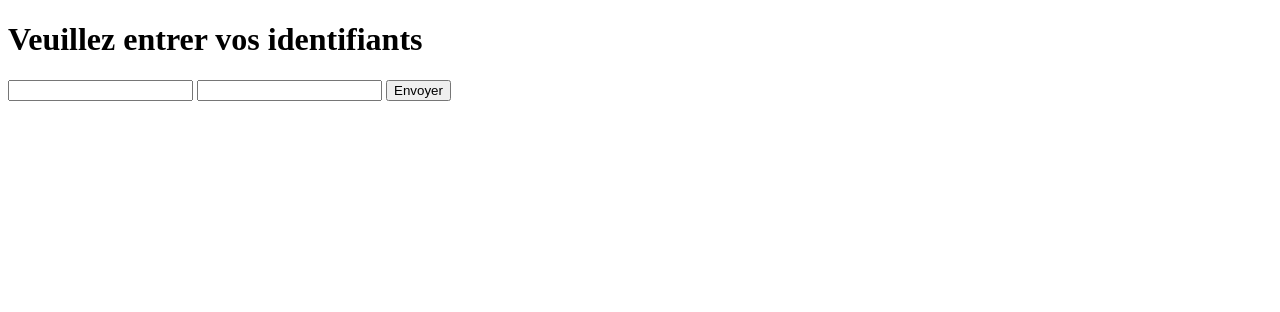
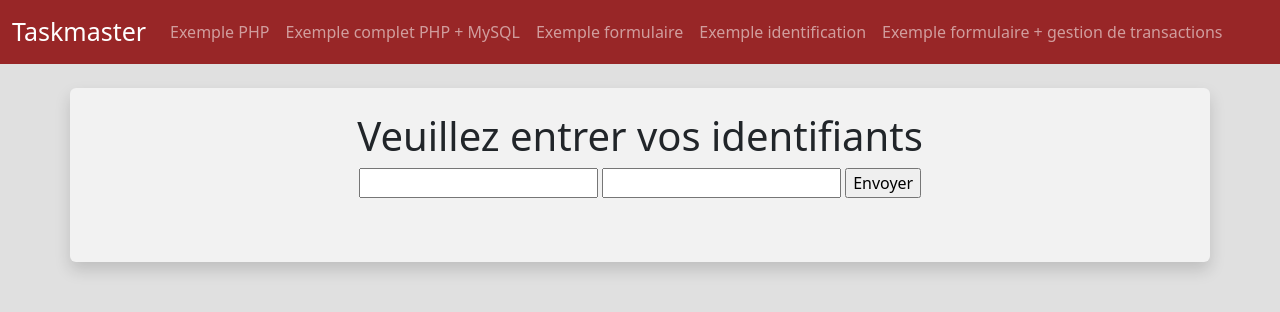
Before and after one commit to MehdiBoustani/INFO0009-2-Project, a PHP site: page /login.php in a window 1280 px wide. Shown: the top 312 px of the page. Run offline with PHP 8.4, Linux system fonts and the light colour scheme.

Commit message:
c'est bo

```diff
--- /dev/null
+++ b/www/header.html
@@ -0,0 +1,10 @@
+<!DOCTYPE html>
+<html lang="fr">
+<head>
+    <meta charset="UTF-8">
+    <meta name="viewport" content="width=device-width, initial-scale=1.0">
+    <title>TASKMASTER</title>
+    <link href="https://cdn.jsdelivr.net/npm/bootstrap@5.3.0-alpha1/dist/css/bootstrap.min.css" rel="stylesheet">
+    <link href="styles.css" rel="stylesheet">
+</head>
+<body>
--- a/www/login.php
+++ b/www/login.php
@@ -1,18 +1,15 @@
 <?php
 session_start();
 ?>
-<!DOCTYPE html>
-<html>
-    <head>
-        <title>Test de PHP : Login</title>
-    </head>
+    <?php include 'header.html'; ?>
+    <?php include 'navbar.html'; ?>
     <body>
         <?php
         //Retirer les variables de session si on s'est déconnectés
         if (isset($_POST['disconnect'])) {
             session_unset();
         }
-        $bdd = new PDO('mysql:host=localhost;dbname=group9', 'group9', 'tabodi');
+        $bdd = new PDO('mysql:host=db;dbname=group9;charset=utf8', 'group9', 'tabodi');
         if ($bdd == NULL)
             echo "Problème de connection";
         if (isset($_POST["login"])) {
@@ -28,6 +25,7 @@ session_start();
             if (isset($_POST['texte']))
                 echo "Vous avez écrit : " . $_POST['texte'] . "<br>";
         ?>
+
             <!-- Formulaire pour se déconnecter -->
             <form method="post" action="login.php">
                 <p>
@@ -45,6 +43,7 @@ session_start();
         <?php
         } else {
         ?>
+        <div class="container d-flex flex-column align-items-center shadow rounded-2 mt-8 mx-auto custom-bg-color p-5 pt-4 mt-4">
             <h1>Veuillez entrer vos identifiants</h1>
             <form method="post" action="login.php">
                 <p>
@@ -53,6 +52,7 @@ session_start();
                     <input type="submit" value="Envoyer">
                 </p>
             </form>
+        </div>
         <?php
         }
         ?>
--- /dev/null
+++ b/www/navbar.html
@@ -0,0 +1,30 @@
+<head>
+    <link href="styles.css" rel="stylesheet">
+</head>
+<nav class="navbar navbar-expand-lg navbar-dark bg-custom">
+    <div class="container-fluid">
+        <a class="navbar-brand" href="./index.php">Taskmaster</a>
+        <button class="navbar-toggler" type="button" data-bs-toggle="collapse" data-bs-target="#navbarNav" aria-controls="navbarNav" aria-expanded="false" aria-label="Toggle navigation">
+            <span class="navbar-toggler-icon"></span>
+        </button>
+        <div class="collapse navbar-collapse" id="navbarNav">
+            <ul class="navbar-nav">
+            <li class="nav-item">
+                <a class="nav-link" href="./exemple-php.php">Exemple PHP</a>
+            </li>
+            <li class="nav-item">
+                <a class="nav-link" href="./exemple-php-mysql.php">Exemple complet PHP + MySQL</a>
+            </li>
+            <li class="nav-item">
+                <a class="nav-link" href="./exemple-form.php">Exemple formulaire</a>
+            </li>
+            <li class="nav-item">
+                <a class="nav-link" href="./login.php">Exemple identification</a>
+            </li>
+            <li class="nav-item">
+                <a class="nav-link" href="./exemple-form-transactions.php">Exemple formulaire + gestion de transactions</a>
+            </li>
+            </ul>
+        </div>
+    </div>
+</nav>
--- a/www/styles.css
+++ b/www/styles.css
@@ -3,5 +3,13 @@
 }
 
 body {
-    background-color: #e0e0e0; /* Remplacez cette valeur par la couleur de gris légèrement plus foncée de votre choix */
+    background-color: #e0e0e0; /* Remplacez cette valeur par la couleur de gris de votre choix */
 }
+
+.navbar-brand {
+    font-size: 25px; /* Taille de police souhaitée */
+}
+
+.custom-bg-color {
+    background-color: #f2f2f2; /* Remplacez #YourColor par la couleur de votre choix */
+}
```
Also changed, not shown: www/exemple-form-transactions.php (+4 -6 lines), www/exemple-form.php (+4 -6 lines), www/exemple-html.html (deleted, +0 -18 lines), www/exemple-php-mysql.php (+4 -5 lines), www/exemple-php.php (+4 -5 lines), www/index.html (deleted, +0 -48 lines), www/index.php (added, +9 -0 lines).
